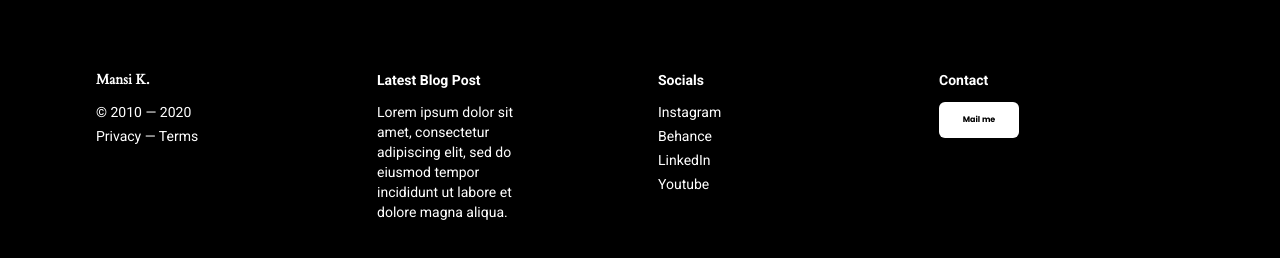
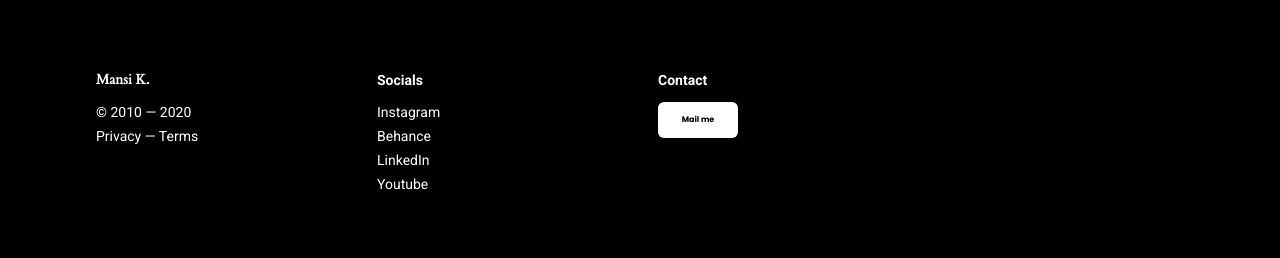
Before and after one commit to saifalfalah/mansi-kasar, a Next.js app: page / in a window 1280 px wide. Shown: the part 2444-2702 px from the top of the page. Built offline with nearby package versions, Linux system fonts and the light colour scheme.

Commit message:
Update Footer.js

```diff
--- a/components/Footer.js
+++ b/components/Footer.js
@@ -2,7 +2,7 @@ import Link from "next/link";
 const Footer = () => {
   return (
     <>
-      <footer className="h-auto px-20 pt-20 pb-10 text-white bg-black lg:h-80 text lg:pt-24 lg:px-24 lg: ">
+      <footer className="h-auto px-20 pt-20 pb-10 text-white bg-black lg:items-center lg:h-80 text lg:pt-24 lg:px-24 lg: ">
         {/* main grid */}
         <div className="grid grid-cols-1 gap-9 lg:grid-cols-4 ">
           <div className="flex flex-col">
@@ -14,7 +14,7 @@ const Footer = () => {
               <p className="">Privacy — Terms</p>
             </div>
           </div>
-          <div className="flex flex-col font-roboto">
+          {/* <div className="flex flex-col font-roboto">
             <h1 className="mb-3 text-sm font-bold ">Latest Blog Post</h1>
             <div className="text-xs font-normal lg:text-sm ">
               <p className="w-40">
@@ -22,7 +22,7 @@ const Footer = () => {
                 eiusmod tempor incididunt ut labore et dolore magna aliqua.
               </p>
             </div>
-          </div>
+          </div> */}
           <div className="flex flex-col font-roboto">
             <h1 className="mb-3 text-sm font-bold">Socials</h1>
             <Link href="/">
```
